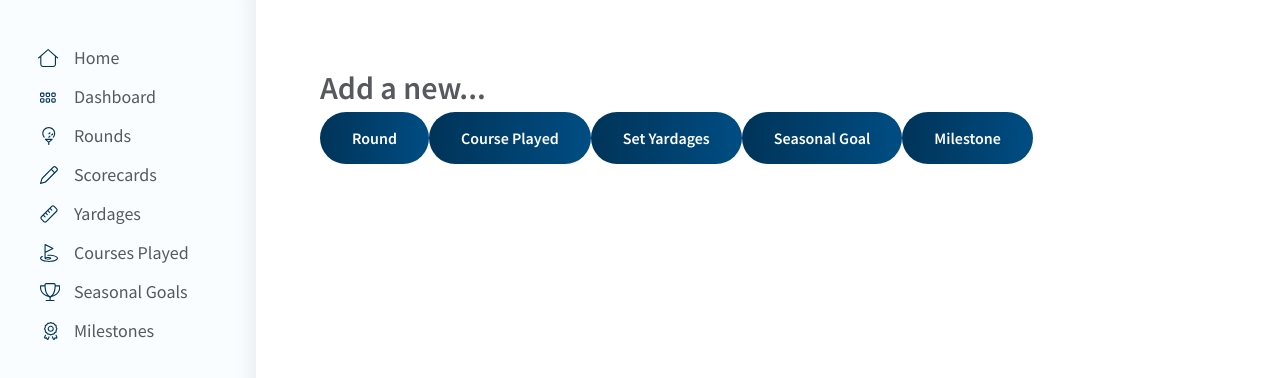
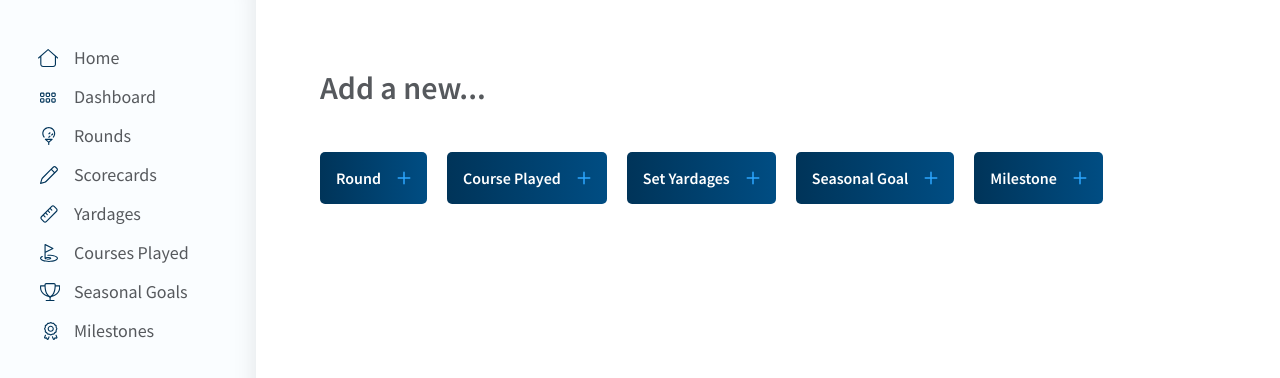
Before and after one commit to dkersten/golf-scorecard-v1, a React (Create React App) app: page / in a window 1280 px wide. Shown: the top 378 px of the page. Built offline with nearby package versions, Linux system fonts and the light colour scheme.

Commit message:
styled home form buttons

```diff
--- /dev/null
+++ b/src/Components/BtnSecondary.js
@@ -0,0 +1,39 @@
+const BtnSecondary = (props) => {
+    const renderBtn = () => {
+        if (props.clickAction) {
+            return(
+                <button
+                    className='btn-secondary'
+                    onClick={props.clickAction}
+                >
+                    <span className="btn-text">
+                        {props.text}
+                    </span>
+                    <span className="btn-icon">
+                        {props.icon}
+                    </span>
+                </button>
+            )
+        } else {
+            return(
+                <button
+                    className='btn-secondary'
+                >
+                    <span className="btn-text">
+                        {props.text}
+                    </span>
+                    <span className="btn-icon">
+                        {props.icon}
+                    </span>
+                </button>
+            )
+        }
+    }
+    return(
+        <>
+            { renderBtn() }
+        </>
+    )
+}
+
+export default BtnSecondary
--- a/src/Pages/Home.js
+++ b/src/Pages/Home.js
@@ -1,6 +1,8 @@
 // components
 import Layout from "../Layout"
-import BtnPrimary from "../Components/BtnPrimary"
+import BtnSecondary from "../Components/BtnSecondary"
+// import ArrowRightIcon from "../../src/Assets/Icons/arrow-right-light-icon.svg"
+import { ReactComponent as PlusIconLight } from '../../src/Assets/Icons/plus-icon-light.svg'
 
 // styling
 import '../styling/Home.scss'
@@ -12,11 +14,26 @@ const Home = () => {
                 Add a new...
             </h1>
             <div className="forms-button-container">
-                <BtnPrimary text="Round" />
-                <BtnPrimary text="Course Played" />
-                <BtnPrimary text="Set Yardages" />
-                <BtnPrimary text="Seasonal Goal" />
-                <BtnPrimary text="Milestone" />
+                <BtnSecondary
+                    text="Round"
+                    icon={<PlusIconLight />}
+                />
+                <BtnSecondary
+                    text="Course Played"
+                    icon={<PlusIconLight />}
+                />
+                <BtnSecondary
+                    text="Set Yardages"
+                    icon={<PlusIconLight />}
+                />
+                <BtnSecondary
+                    text="Seasonal Goal"
+                    icon={<PlusIconLight />}
+                />
+                <BtnSecondary
+                    text="Milestone"
+                    icon={<PlusIconLight />}
+                />
             </div>
         </Layout>
     )
--- a/src/styling/Home.scss
+++ b/src/styling/Home.scss
@@ -1 +1,12 @@
 @import './config.scss';
+
+.forms-button-container {
+    margin-top: $s-lg1;
+    display: flex;
+    flex-wrap: wrap;
+    row-gap: $s-sm3;
+
+    button {
+        margin-right: $s-md1;
+    }
+}
--- a/src/styling/config.scss
+++ b/src/styling/config.scss
@@ -174,6 +174,35 @@ $font-xxl: 2.5rem;
     @include btnPrimary;
 }
 
+.btn-secondary {
+    @include btnPrimary;
+
+    border-radius: 5px;
+    display: flex;
+    align-items: center;
+    padding: calc($s-sm3 + 2px) $s-sm4;
+
+    .btn-text {
+        margin-right: $s-sm4;
+    }
+
+    .btn-icon svg {
+        height: $font-reg;
+        width: auto;
+        margin-bottom: -2px;
+        fill: $color-primary-l5;
+    }
+
+    &:hover {
+        cursor: pointer;
+
+        .btn-icon svg {
+            fill: $color-completed;
+            margin-left: 0;
+        }
+    }
+}
+
 // modal
 button.btn.btn-primary {
     color: $color-white;
```
Also changed, not shown: src/Assets/Icons/plus-icon-light.svg (added).
